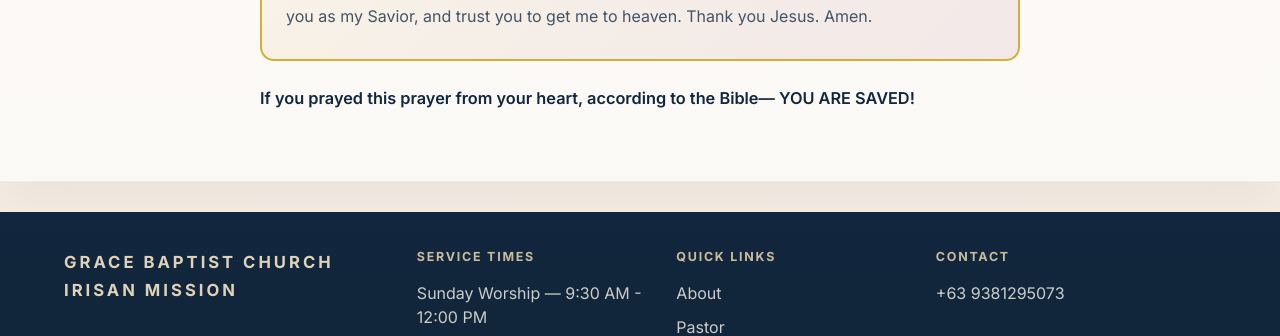
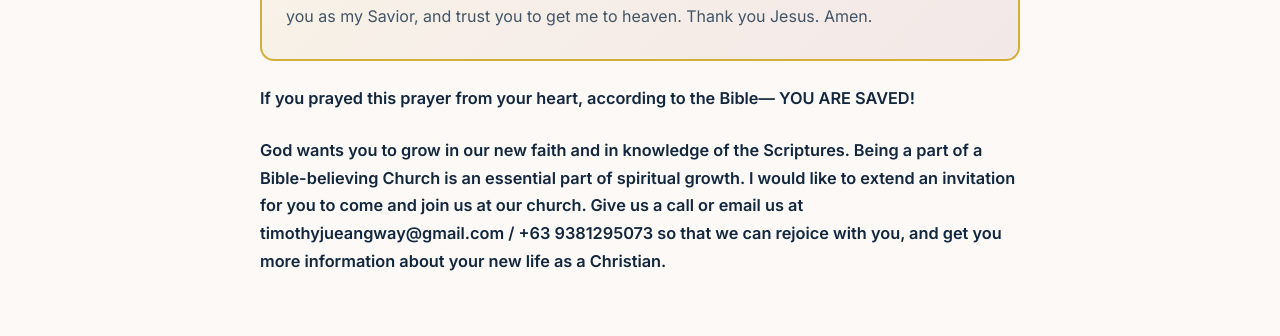
Before and after one commit to chipsimon6-debug/gbcirisan, a React (Vite) app in the folder client/: page /salvation in a window 1280 px wide. Shown: the part 3221-3557 px from the top of the page. Built offline with nearby package versions, Linux system fonts and the light colour scheme.

Commit message:
add additional information

```diff
--- a/client/src/pages/SalvationPage.jsx
+++ b/client/src/pages/SalvationPage.jsx
@@ -167,6 +167,14 @@ function SalvationPage() {
             <p style={{ marginTop: '24px', fontWeight: '600', color: '#12273d', fontSize: '1.02rem' }}>
               If you prayed this prayer from your heart, according to the Bible— YOU ARE SAVED!
             </p>
+
+            <p style={{ marginTop: '24px', fontWeight: '600', color: '#12273d', fontSize: '1.02rem' }}>
+             God wants you to grow in our new faith and in knowledge of the Scriptures.
+             Being a part of a Bible-believing Church is an essential part of spiritual growth.
+             I would like to extend an invitation for you to come and join us at our church.
+             Give us a call or email us at timothyjueangway@gmail.com / +63 9381295073 so that we can rejoice with you,
+             and get you more information about your new life as a Christian.
+            </p>
           </div>
         </div>
       </section>
```
